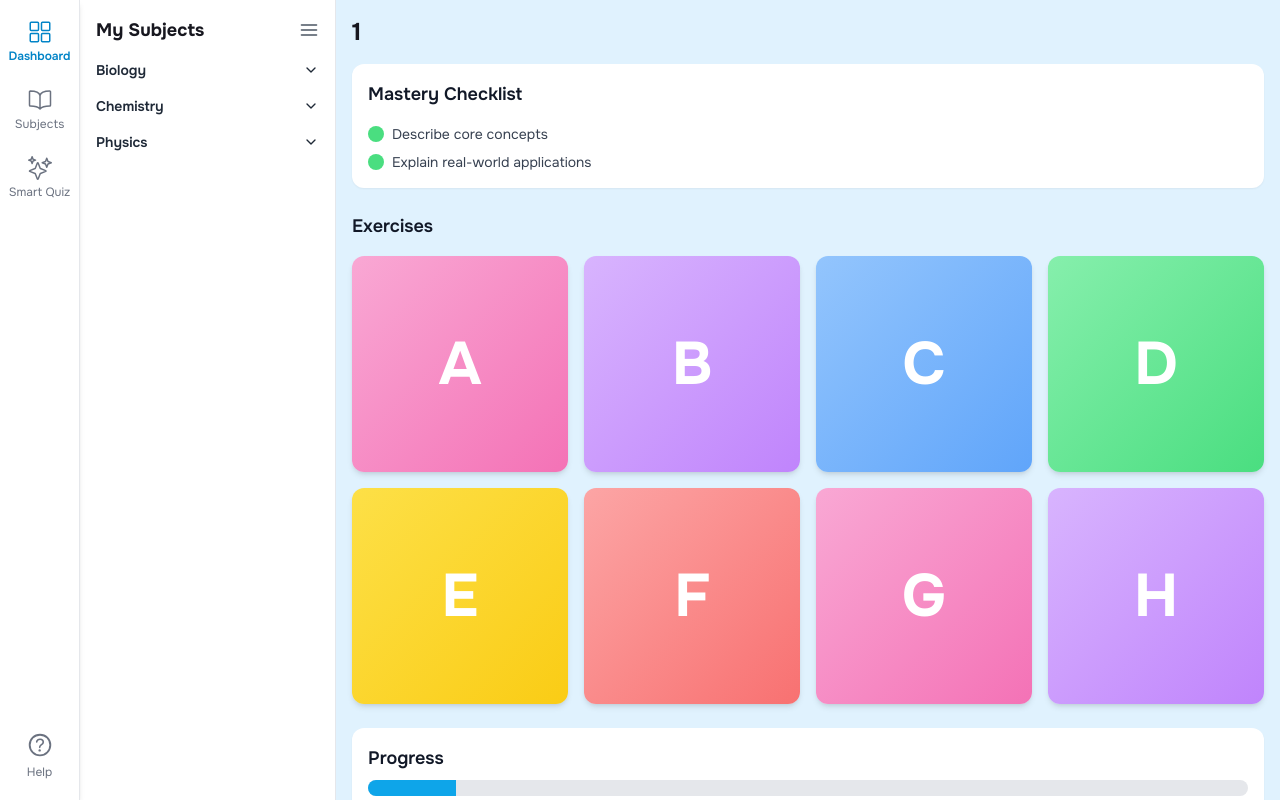
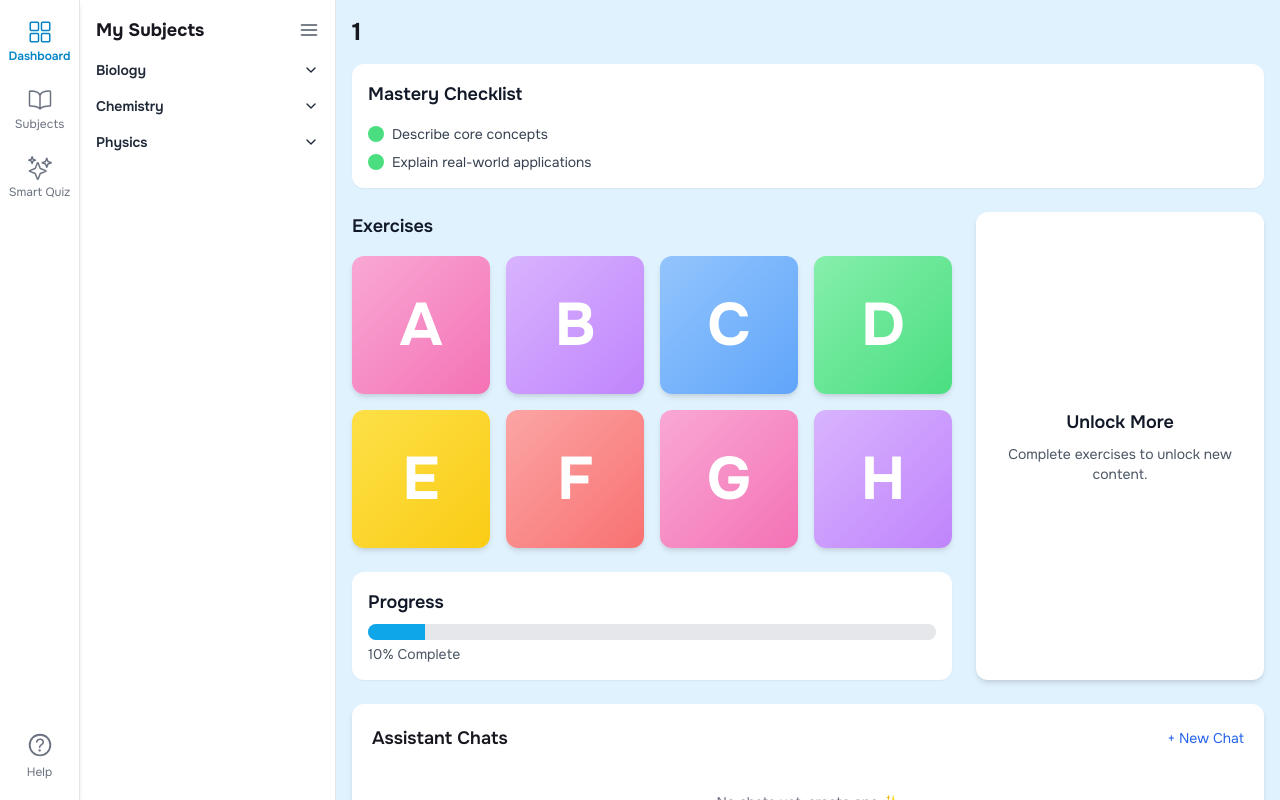
Before and after one commit to BryanMelvison/KGV-AI-Tutor, a Next.js app in the folder frontend/: page /subjects/1/1 in a window 1280 px wide. Shown: the top 800 px of the page. Built offline with nearby package versions, Linux system fonts and the light colour scheme.

Commit message:
add back unlock box

```diff
--- a/frontend/src/components/subjects/SubjectOverviewPage.tsx
+++ b/frontend/src/components/subjects/SubjectOverviewPage.tsx
@@ -10,6 +10,7 @@
 import { fetchExerciseQuestions } from "@/api/exerciseApi";
 import { ChapterData } from "@/api/mockChapter";
 import { unslugify } from "@/helpers/slugify";
+import UnlockBox from "./UnlockBox";
 
 interface SubjectOverviewPageProps {
   data: ChapterData;
@@ -71,9 +72,12 @@
   return (
     <div className="space-y-6">
       <MasteryChecklist items={data.mastery} />
-      <div className="lg:col-span-2 space-y-6">
-        <ExerciseGrid exercises={data.exercises} />
-        <ProgressBar progress={data.progress} />
+      <div className="grid grid-cols-1 lg:grid-cols-3 gap-6">
+        <div className="lg:col-span-2 space-y-6">
+          <ExerciseGrid exercises={data.exercises} />
+          <ProgressBar progress={data.progress} />
+        </div>
+        <UnlockBox />
       </div>
       <AssistantChatSummaries chats={data.chats} />
     </div>
```
